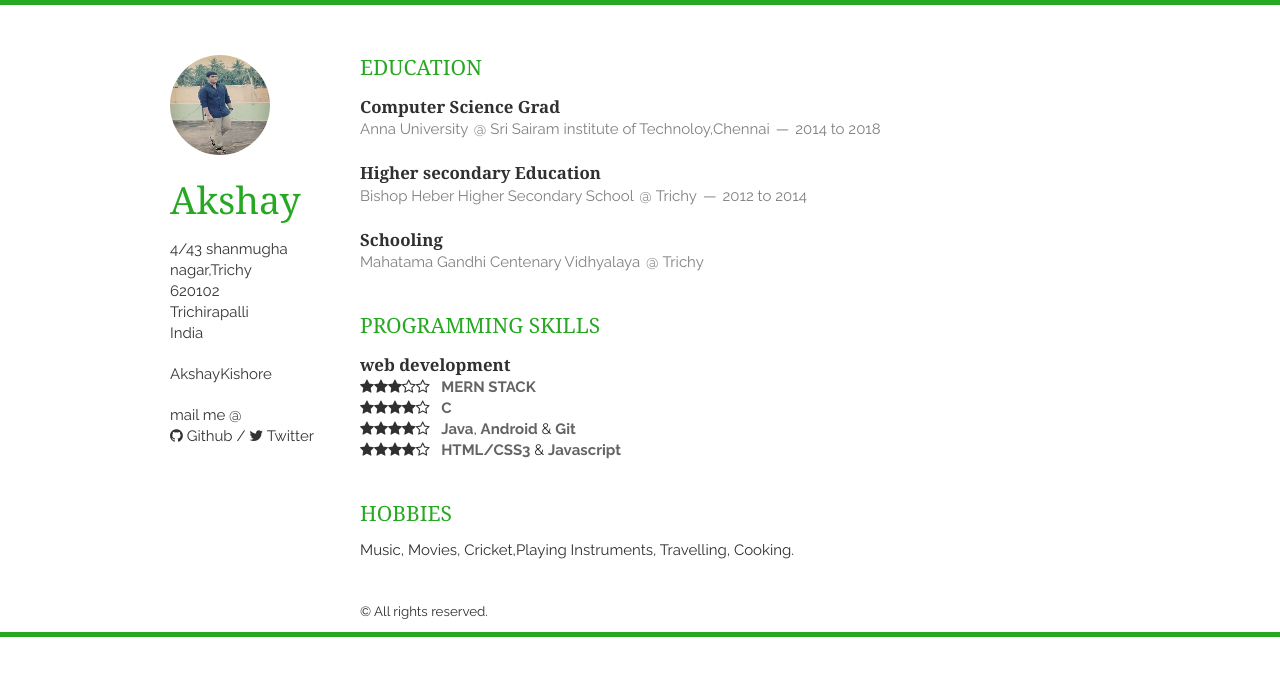
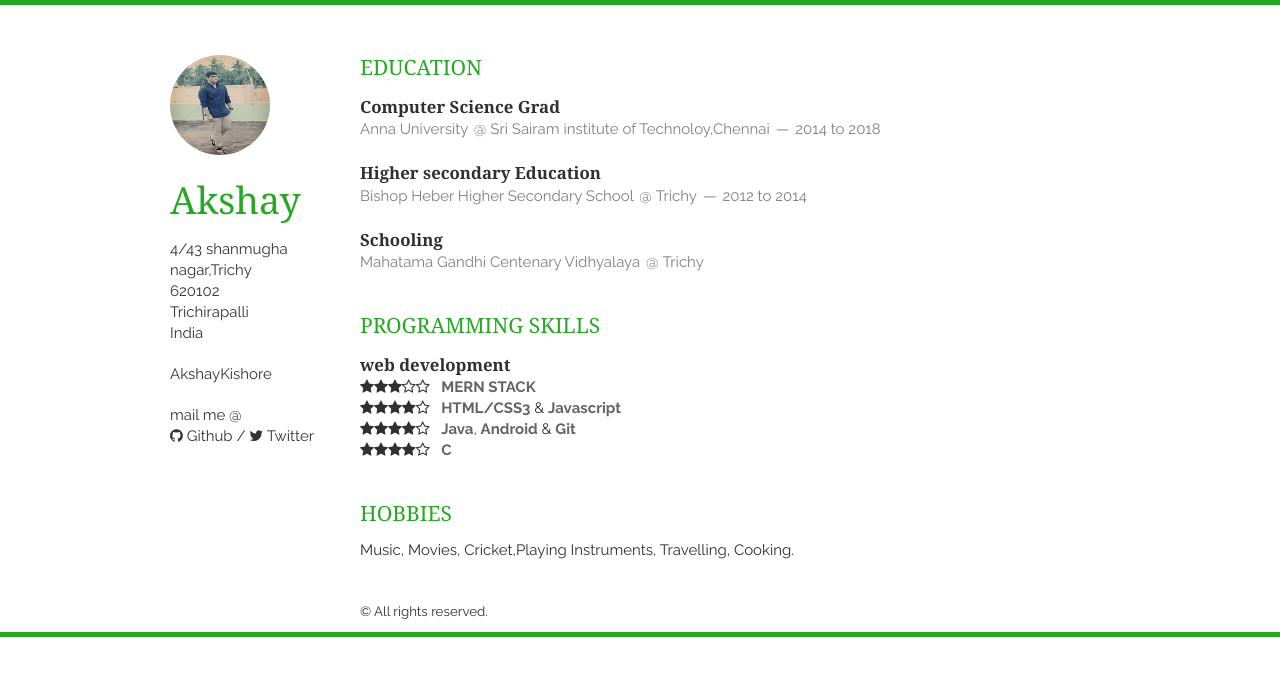
Before and after one commit to Akshaykishore/AkshayKishore.github.io, a Jekyll site: the page resume.html, which Jekyll copies as it is, in a window 1280 px wide. Shown: the top 676 px of the page. Built offline with Jekyll 4.4.1, drawn with Linux system fonts in a browser that asks for light colours; nearby versions of some CDN libraries.

Commit message:
Create resume.html

```diff
--- a/resume.html
+++ b/resume.html
@@ -94,17 +94,19 @@
          <p>
             <i class="fa fa-star"></i><i class="fa fa-star"></i><i class="fa fa-star"></i><i class="fa fa-star-o"></i><i class="fa fa-star-o"></i>
             &nbsp;&nbsp;<em>MERN STACK</em>
-        <p>
-        <p>
-            <i class="fa fa-star"></i><i class="fa fa-star"></i><i class="fa fa-star"></i><i class="fa fa-star"></i><i class="fa fa-star-o"></i>
-            &nbsp;&nbsp;<em>C</em>
-        <p>
-            <i class="fa fa-star"></i><i class="fa fa-star"></i><i class="fa fa-star"></i><i class="fa fa-star"></i><i class="fa fa-star-o"></i>
-            &nbsp;&nbsp;<em>Java</em>,  <em>Android</em> &amp; <em>Git</em>
         </p>
         <p>
             <i class="fa fa-star"></i><i class="fa fa-star"></i><i class="fa fa-star"></i><i class="fa fa-star"></i><i class="fa fa-star-o"></i>
             &nbsp;&nbsp;<em>HTML/CSS3</em> &amp; <em>Javascript</em>
+        </p>
+         </p>
+
+            <i class="fa fa-star"></i><i class="fa fa-star"></i><i class="fa fa-star"></i><i class="fa fa-star"></i><i class="fa fa-star-o"></i>
+            &nbsp;&nbsp;<em>Java</em>,  <em>Android</em> &amp; <em>Git</em>
+        </p>
+     <p>
+            <i class="fa fa-star"></i><i class="fa fa-star"></i><i class="fa fa-star"></i><i class="fa fa-star"></i><i class="fa fa-star-o"></i>
+            &nbsp;&nbsp;<em>C</em>
         </p>
     </article>
 </section>
```
